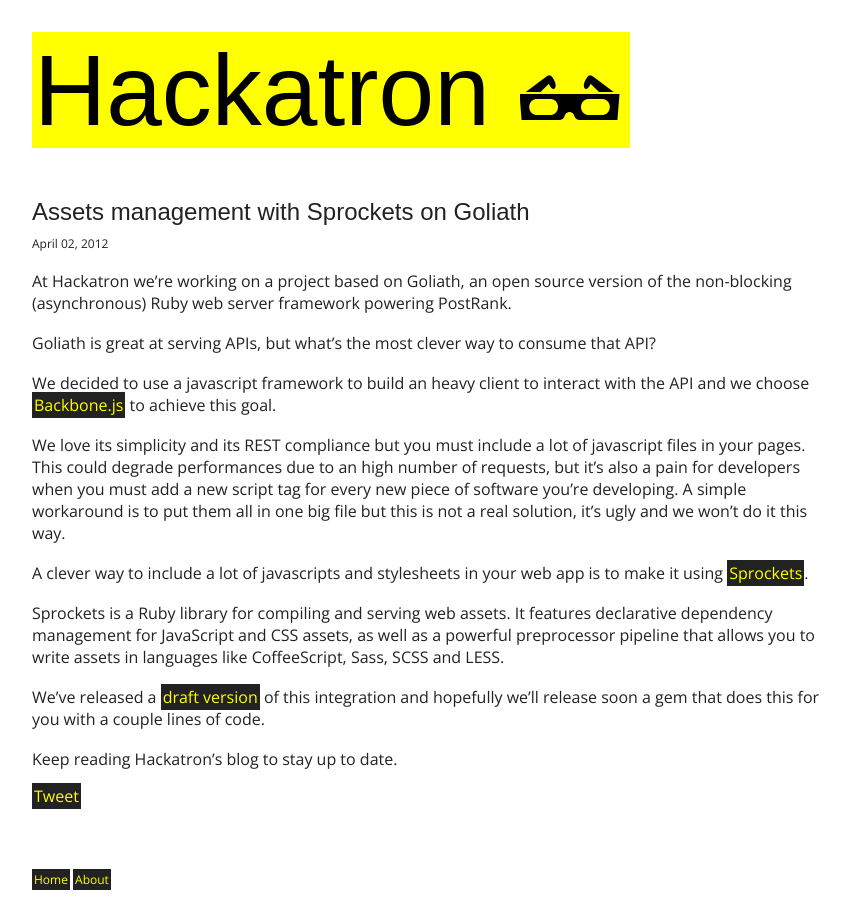
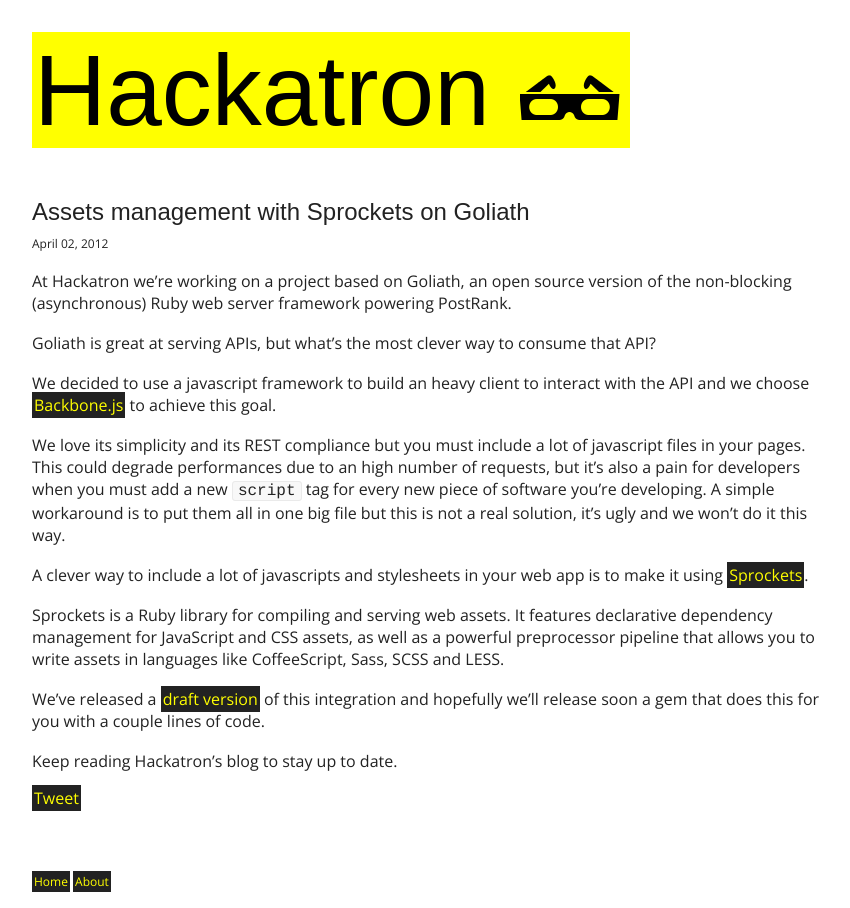
Before and after one commit to hackatron/hackatron.github.io, a Jekyll site: the page built from _posts/2012-04-02-assets-management-with-sprockets-on-goliath.markdown, in a window 1280 px wide. Shown: the whole page, without its empty margins (28-878 px from the left). Built offline with Jekyll 4.4.1, drawn with Linux system fonts in a browser that asks for light colours; some web fonts are replaced; Markdown is read by kramdown in place of the engine named in the settings; comment, search, counter and statistics services are not loaded.

Commit message:
Update styles

```diff
--- a/_layouts/default.html
+++ b/_layouts/default.html
@@ -24,7 +24,7 @@
 
     <footer class="wrapper">
       <nav>
-        <ul>
+        <ul class="unstyled">
           <li><a href="/">Home</a></li>
           <li><a href="/about.html">About</a></li>
         </ul>
--- a/about.html
+++ b/about.html
@@ -9,7 +9,7 @@
     We're a group of developers, designers, tinkers. We want to have fun building things and learning something new. We're Hackatron.
   </p>
   <h2>People</h2>
-  <ul id="people"></ul>
+  <ul class="unstyled" id="people"></ul>
   <h2>Notes</h2>
   <p>
     Source of this blog and projects' code can be found at <a href="http://github.com/hackatron">http://github.com/hackatron</a>.
--- a/index.html
+++ b/index.html
@@ -5,7 +5,7 @@
 
 <div id="home">
   <h2>Posts</h2>
-  <ul class="posts">
+  <ul class="posts unstyled">
     {% for post in site.posts %}
       <li><span>{{ post.date | date_to_string }}</span> &raquo; <a href="{{ post.url }}">{{ post.title }}</a></li>
     {% endfor %}
--- a/stylesheets/style.css
+++ b/stylesheets/style.css
@@ -3,13 +3,30 @@
   color: #222;
 }
 
-h1, h2 {
+h1, h2, h3, h4 {
   font-family: 'Doppio One', sans-serif;
+}
+
+h2, h3, h4 {
+  margin-top: 20px;
+  margin-bottom: 10px;
 }
 
 h1 {
   margin-bottom: 60px;
-  font-size: 100px;
+  font-size: 625%;
+}
+
+h2 {
+  font-size: 150%;
+}
+
+h3 {
+  font-size: 125%;
+}
+
+h4 {
+  font-size: 112.5%;
 }
 
 h1 a {
@@ -29,10 +46,9 @@
   color: #000;
 }
 
-h2 {
-  font-size: 24px;
-  margin-top: 20px;
-  margin-bottom: 10px;
+sup {
+  font-size: smaller;
+  vertical-align: super;
 }
 
 a {
@@ -53,6 +69,13 @@
 
 ul, ol {
   margin-top: 20px;
+  list-style-type: initial;
+  padding-left: 30px;
+}
+
+ul.unstyled, ol.unstyled {
+  list-style-type: none;
+  padding-left: 0;
 }
 
 li {
@@ -65,7 +88,7 @@
 }
 
 time {
-  font-size: 12px;
+  font-size: 75%;
 }
 
 em {
@@ -74,6 +97,15 @@
 
 strong {
   font-weight: bold;
+}
+
+code {
+  font-family: 'Courier', monospace;
+  padding: 0 5px;
+  white-space: nowrap;
+  border: 1px solid #EAEAEA;
+  background-color: #F8F8F8;
+  border-radius: 3px;
 }
 
 div#container {
@@ -96,7 +128,7 @@
 
 footer {
   margin-top: 40px;
-  font-size: 12px;
+  font-size: 75%;
 }
 
 footer * {
```
